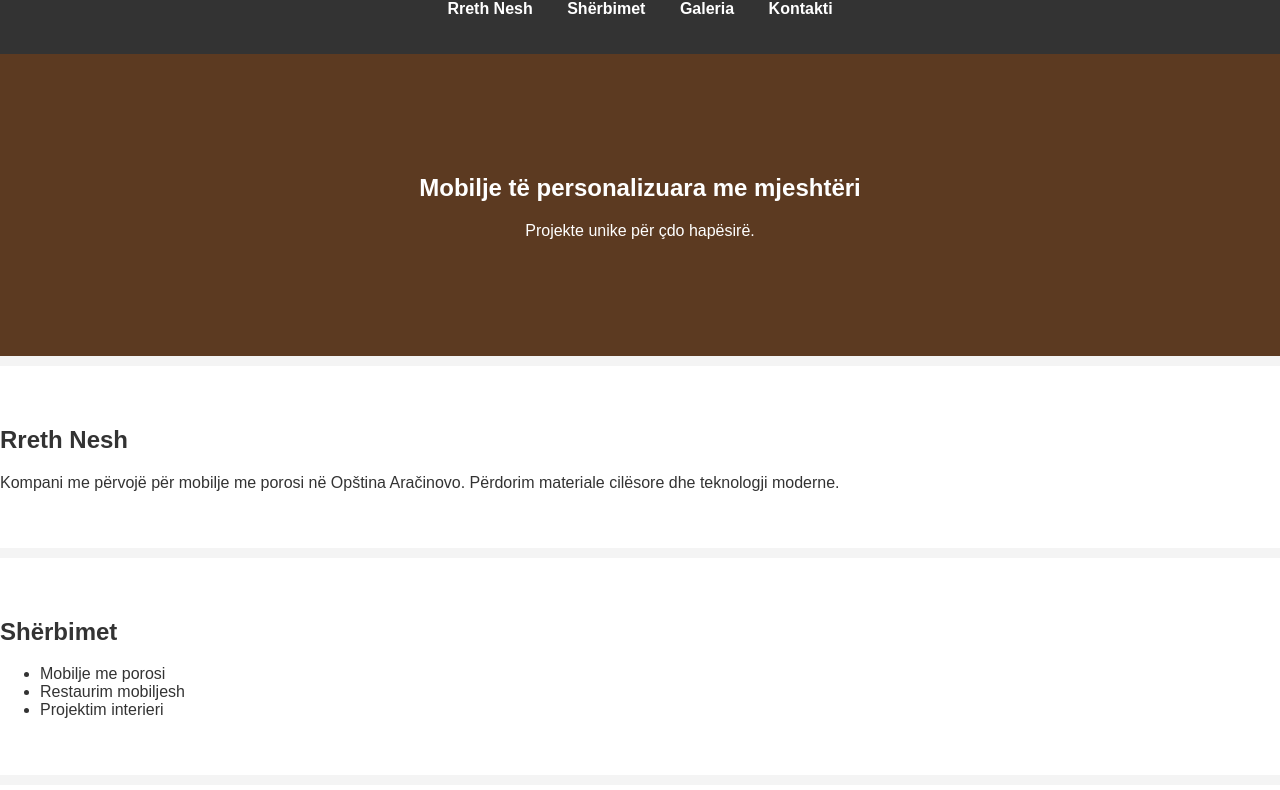
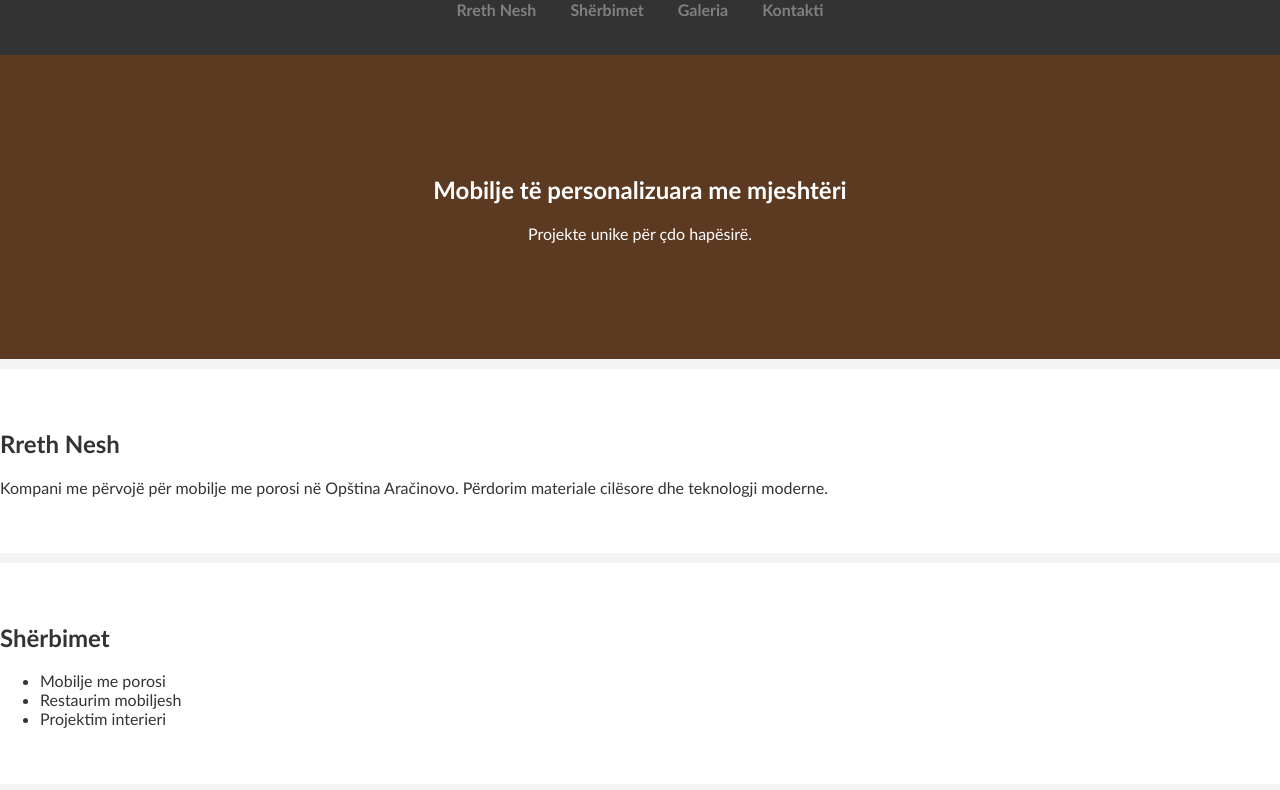
Before and after one commit to ahi-massiv/ahi-massiv, a plain HTML site: page index.html in a window 1280 px wide. Shown: the part 136-926 px from the top of the page. Drawn offline with Linux system fonts and the light colour scheme; files that its build step writes are made by us from their sources; files whose address does not match are found by name.

Commit message:
Update style.css

```diff
--- a/tischlerei AHI MASSIV/style.css
+++ b/tischlerei AHI MASSIV/style.css
@@ -1,5 +1,5 @@
 body {
-  font-family: 'Arial', sans-serif;
+  font-family: 'Calibri', sans-serif;
   margin: 0;
   padding: 0;
   background-color: #f4f4f4;
@@ -28,7 +28,7 @@ nav ul li {
   margin: 0 15px;
 }
 nav ul li a {
-  color: white;
+  color: grey;
   text-decoration: none;
   font-weight: bold;
 }
```
